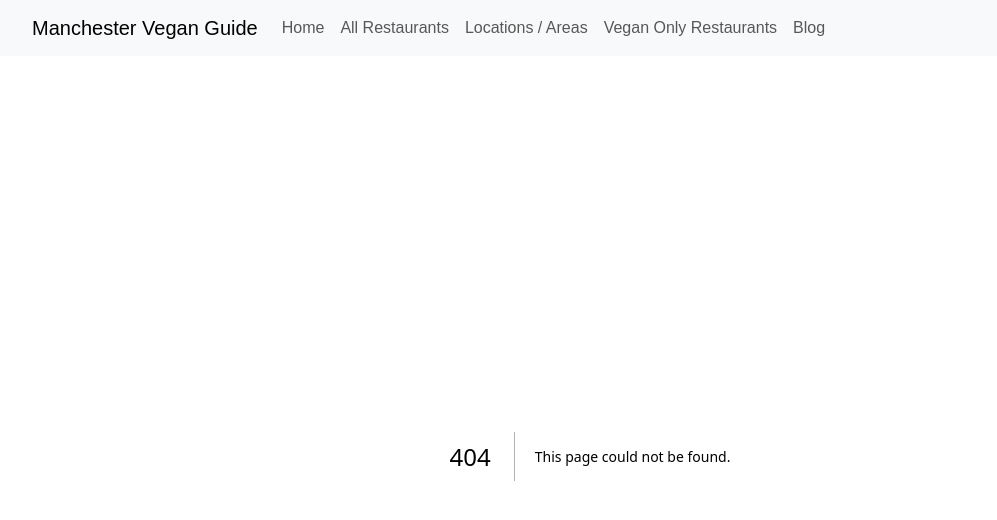
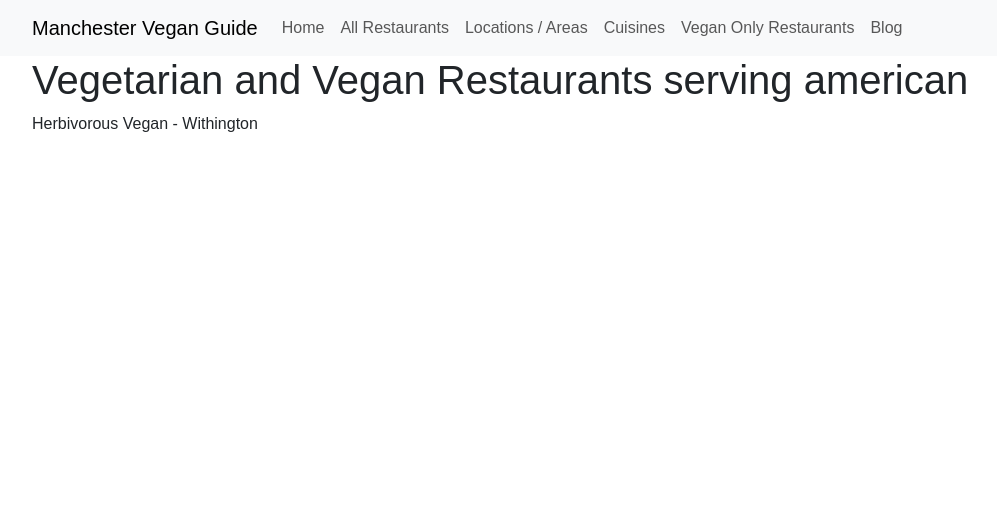
Before and after one commit to KyleMardell/manchester-vegan, a Next.js app: page /cuisines/american in a window 1280 px wide. Before the commit this address had no page. Shown: the top 520 px of the page, without its empty margins (50-1047 px from the left). Built offline with nearby package versions, Linux system fonts and the light colour scheme.

Commit message:
Add cuisine pages. Create function to split cuisines by commas and create an array of cuisines for page slugs.

```diff
--- /dev/null
+++ b/app/cuisines/[cuisine]/page.js
@@ -0,0 +1,49 @@
+import data from "@/data/restaurants.json";
+import { slugify } from "@/utils/slugify";
+import Link from "next/link";
+import { Container, Row, Col } from "react-bootstrap";
+
+export async function generateStaticParams() {
+    const cuisinesSet = new Set();
+
+    data.forEach((restaurant) => {
+        restaurant.cuisine.split(",").forEach((cuisine) => {
+            cuisinesSet.add(cuisine.trim());
+        });
+    });
+
+    const allCuisines = Array.from(cuisinesSet);
+
+    return allCuisines.map((cuisine) => ({
+        cuisine: slugify(cuisine),
+    }));
+}
+
+export default async function CuisinePage({ params }) {
+    const { cuisine } = await params;
+    const cuisineSlug = cuisine;
+
+    const filteredRestaurants = data.filter((restaurant) =>
+        restaurant.cuisine
+            .split(",")
+            .map((c) => slugify(c.trim()))
+            .includes(cuisineSlug)
+    );
+
+    const readableCuisine = cuisineSlug.replace(/-/g, " ");
+
+    return (
+        <Container>
+            <h1>Vegetarian and Vegan Restaurants serving {readableCuisine}</h1>
+            <Row>
+                {filteredRestaurants.map((rest) => (
+                    <Col xs={12} key={rest.slug}>
+                        <Link href={`/restaurants/${rest.slug}`}>
+                            {rest.name}
+                        </Link>
+                    </Col>
+                ))}
+            </Row>
+        </Container>
+    );
+}
--- a/components/SiteNavbar.js
+++ b/components/SiteNavbar.js
@@ -32,6 +32,9 @@ export default function SiteNavbar() {
                         <Nav.Link as={Link} href="/locations" onClick={() => setExpanded(false)}>
                             Locations / Areas
                         </Nav.Link>
+                        <Nav.Link as={Link} href="/cuisines" onClick={() => setExpanded(false)}>
+                            Cuisines
+                        </Nav.Link>
                         <Nav.Link as={Link} href="/" onClick={() => setExpanded(false)}>
                             Vegan Only Restaurants
                         </Nav.Link>
--- a/data/restaurants.json
+++ b/data/restaurants.json
@@ -24,7 +24,7 @@
     "name": "Comptoir Libanais - Manchester",
     "slug": "comptoir-libanais-manchester",
     "type": "Vegan & Vegetarian",
-    "cuisine": "Middle Easters, North African, Lebanese, Mezze",
+    "cuisine": "Middle Eastern, North African, Lebanese, Mezze",
     "score": 4.4,
     "reviews": "3200+",
     "website": "https://www.comptoirlibanais.com/restaurants/manchester",
```
Also changed, not shown: app/cuisines/page.js (added, +31 -0 lines), app/restaurants/[slug]/page.js (+7 -0 lines).
